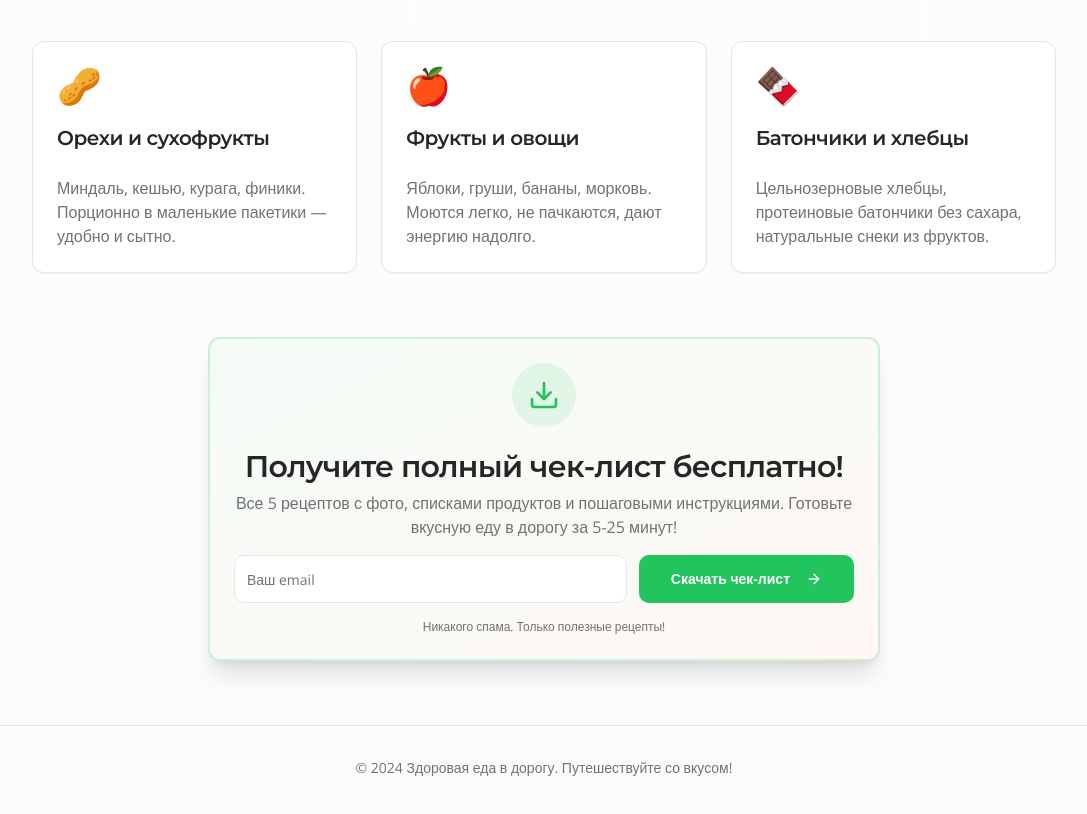
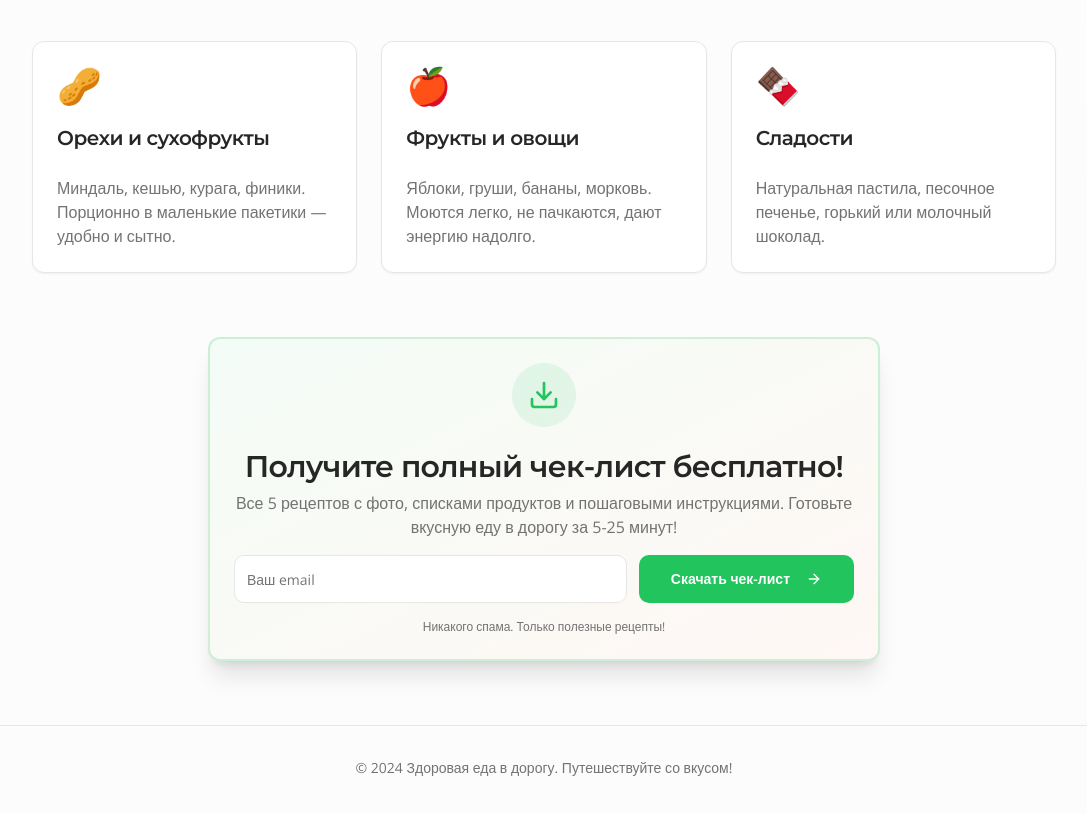
Before and after one commit to pr-poehali-dev/healthy-meals-travel, a React (Vite) app: page / in a window 1280 px wide. Shown: the part 4167-4981 px from the top of the page, without its empty margins (96-1183 px from the left). Built offline with nearby package versions, Linux system fonts and the light colour scheme.

Commit message:
Обновлена категория сладостей в дороге

```diff
--- a/src/pages/Index.tsx
+++ b/src/pages/Index.tsx
@@ -273,11 +273,11 @@ const Index = () => {
             <Card className="hover:shadow-lg transition-shadow">
               <CardHeader>
                 <div className="text-4xl mb-3">🍫</div>
-                <CardTitle className="text-xl">Батончики и хлебцы</CardTitle>
+                <CardTitle className="text-xl">Сладости</CardTitle>
               </CardHeader>
               <CardContent>
                 <CardDescription className="text-base">
-                  Цельнозерновые хлебцы, протеиновые батончики без сахара, натуральные снеки из фруктов.
+                  Натуральная пастила, песочное печенье, горький или молочный шоколад.
                 </CardDescription>
               </CardContent>
             </Card>
```
